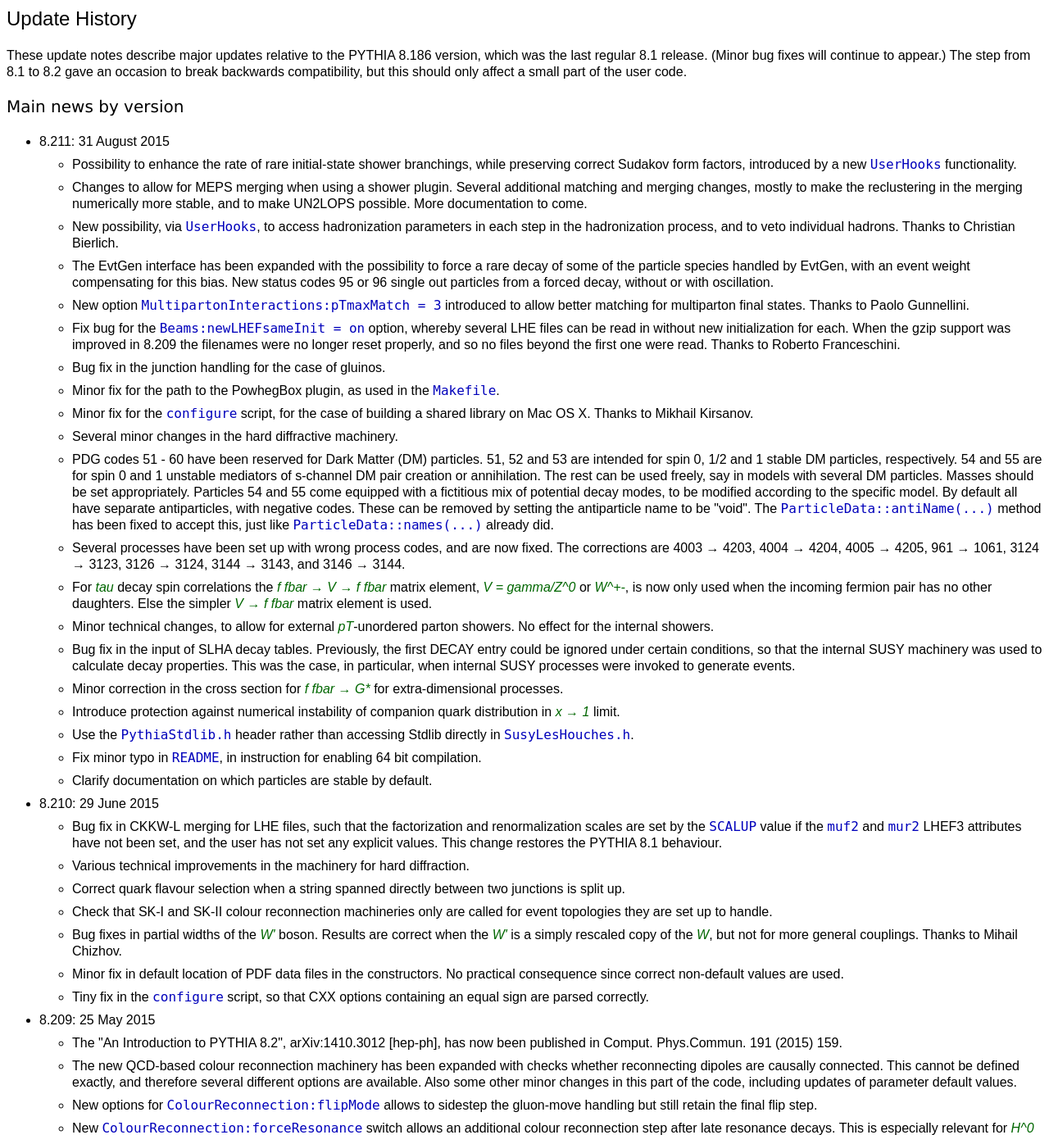
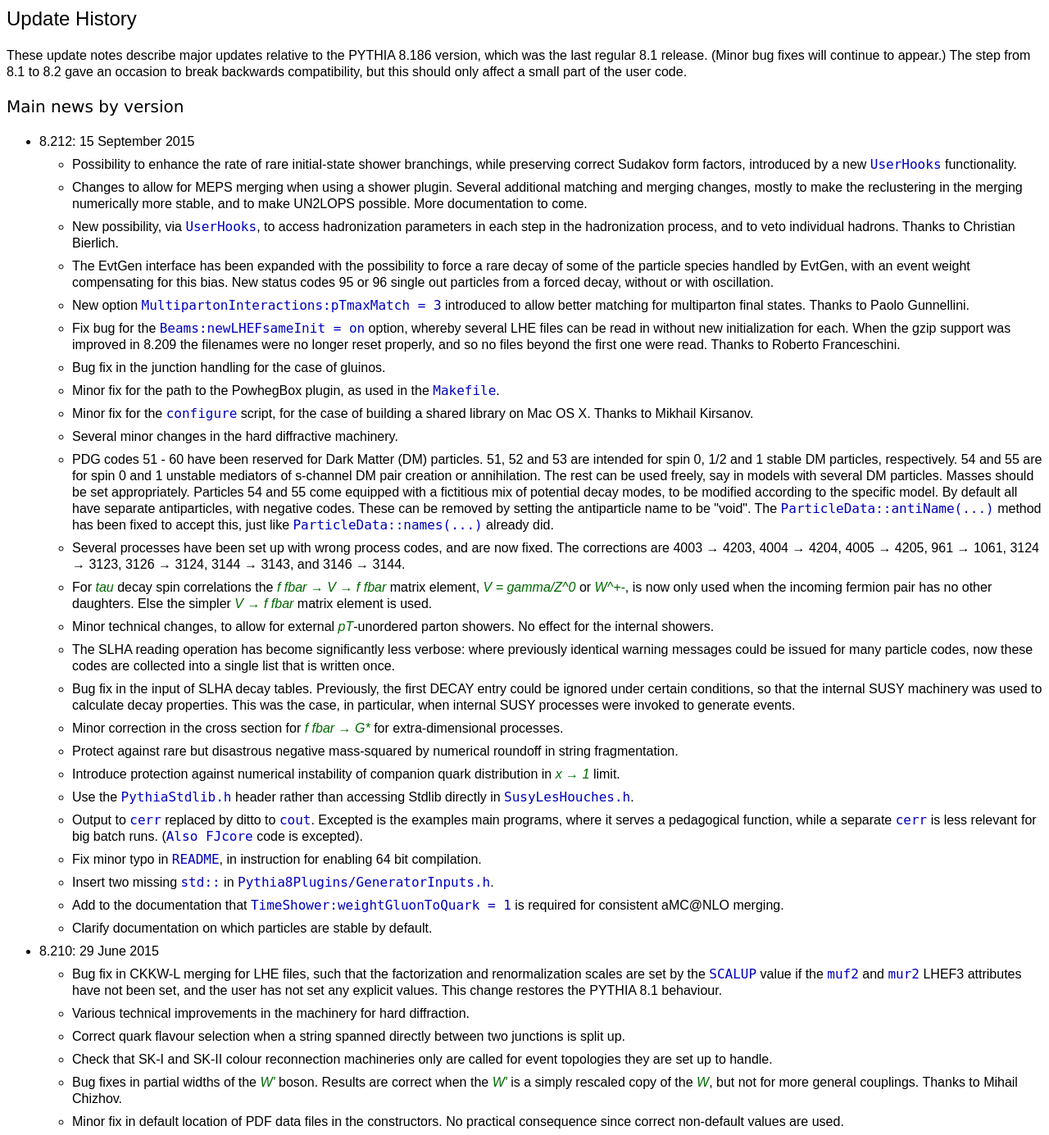
Before and after one commit to smrenna/sm-dev-git, a PHP site: page /UpdateHistory.php?filepath=1 in a window 1280 px wide. Shown: the top 1385 px of the page at 82% size. Run offline with PHP 8.4, Linux system fonts and the light colour scheme; data that the repository does not hold is empty.

Commit message:
* Version 8.212. * Less verbose SLHA reading operation. * Protection against negative square root in string fragmentation. * Some replacements of cerr by cout or infoPtr->errorMsg. * Insert two missing std:: qualifiers. * Document that TimeShower:weightGluonToQuark = 1 needed for aMC@NLO.
git-svn-id: svn+ssh://svn.hepforge.org/hepforge/svn/pythia8/pythia82/trunk@417 ffdf98f5-c1f1-482d-8be8-39a3f79b3492

```diff
--- a/share/Pythia8/htmldoc/Version.html
+++ b/share/Pythia8/htmldoc/Version.html
@@ -13,12 +13,12 @@ but appear here for documentation purposes, and so that they can
 form part of the standard databases and be queried accordingly.
 
 <p/><code>parm&nbsp; </code><strong> Pythia:versionNumber &nbsp;</strong>
- (<code>default = <strong>8.211</strong></code>)<br/>
+ (<code>default = <strong>8.212</strong></code>)<br/>
 Version and subversion number, with three significant decimals.
 
 
 <p/><code>mode&nbsp; </code><strong> Pythia:versionDate &nbsp;</strong>
- (<code>default = <strong>20150831</strong></code>)<br/>
+ (<code>default = <strong>20150915</strong></code>)<br/>
 Last date of change of current (sub)version, in format yyyymmdd.
 
 
--- a/share/Pythia8/phpdoc/UpdateHistory.php
+++ b/share/Pythia8/phpdoc/UpdateHistory.php
@@ -39,7 +39,7 @@ but this should only affect a small part of the user code.
 
 <ul>
 
-<li>8.211: 31 August 2015
+<li>8.212: 15 September 2015
 <ul>
 
 <li>Possibility to enhance the rate of rare initial-state shower
@@ -108,6 +108,11 @@ incoming fermion pair has no other daughters. Else the simpler
 <li>Minor technical changes, to allow for external <i>pT</i>-unordered
 parton showers. No effect for the internal showers.</li>
 
+<li>The SLHA reading operation has become significantly less verbose:
+where previously identical warning messages could be issued for
+many particle codes, now these codes are collected into a single list
+that is written once.</li>
+
 <li>Bug fix in the input of SLHA decay tables. Previously, the first DECAY
 entry could be ignored under certain conditions, so that the internal SUSY
 machinery was used to calculate decay properties. This was the case, in
@@ -117,14 +122,29 @@ particular, when internal SUSY processes were invoked to generate events.
 <li>Minor correction in the cross section for <i>f fbar &rarr; G*</i>
 for extra-dimensional processes.</li>
 
+<li>Protect against rare but disastrous negative mass-squared by numerical
+roundoff in string fragmentation.</li>
+
 <li>Introduce protection against numerical instability of companion quark
 distribution in <i>x &rarr; 1</i> limit.</li>
 
 <li>Use the <code>PythiaStdlib.h</code> header rather than accessing
 Stdlib directly in <code>SusyLesHouches.h</code>.</li>
 
+<li>Output to <code>cerr</code> replaced by ditto to <code>cout</code>.
+Excepted is the examples main programs, where it serves a pedagogical
+function, while a separate <code>cerr</code> is less relevant for big
+batch runs. (<code>Also FJcore</code> code is excepted).</li>
+
 <li>Fix minor typo in <code>README</code>, in instruction for enabling
 64 bit compilation.</li>
+
+<li>Insert two missing <code>std::</code> in
+<code>Pythia8Plugins/GeneratorInputs.h</code>.</li>
+
+<li>Add to the documentation that
+<code>TimeShower:weightGluonToQuark = 1</code> is required for consistent
+aMC@NLO merging.</li>
 
 <li>Clarify documentation on which particles are stable by default.</li>
 
--- a/share/Pythia8/phpdoc/Version.php
+++ b/share/Pythia8/phpdoc/Version.php
@@ -34,12 +34,12 @@ but appear here for documentation purposes, and so that they can
 form part of the standard databases and be queried accordingly.
 
 <p/><code>parm&nbsp; </code><strong> Pythia:versionNumber &nbsp;</strong>
- (<code>default = <strong>8.211</strong></code>)<br/>
+ (<code>default = <strong>8.212</strong></code>)<br/>
 Version and subversion number, with three significant decimals.
 
 
 <p/><code>mode&nbsp; </code><strong> Pythia:versionDate &nbsp;</strong>
- (<code>default = <strong>20150831</strong></code>)<br/>
+ (<code>default = <strong>20150915</strong></code>)<br/>
 Last date of change of current (sub)version, in format yyyymmdd.
 
 
--- a/share/Pythia8/xmldoc/Version.xml
+++ b/share/Pythia8/xmldoc/Version.xml
@@ -6,11 +6,11 @@ The settings on this page should not be changed by the ordinary user,
 but appear here for documentation purposes, and so that they can
 form part of the standard databases and be queried accordingly.
 
-<parmfix name="Pythia:versionNumber" default="8.211">
+<parmfix name="Pythia:versionNumber" default="8.212">
 Version and subversion number, with three significant decimals.
 </parmfix>
 
-<modefix name="Pythia:versionDate" default="20150831">
+<modefix name="Pythia:versionDate" default="20150915">
 Last date of change of current (sub)version, in format yyyymmdd.
 </modefix>
 
```
Also changed, not shown: share/Pythia8/htmldoc/UpdateHistory.html (+21 -1 lines), share/Pythia8/htmldoc/aMCatNLOMatching.html (+13 -6 lines), share/Pythia8/phpdoc/aMCatNLOMatching.php (+13 -6 lines), share/Pythia8/xmldoc/UpdateHistory.xml (+21 -1 lines), share/Pythia8/xmldoc/aMCatNLOMatching.xml (+13 -6 lines), 9 other files.
